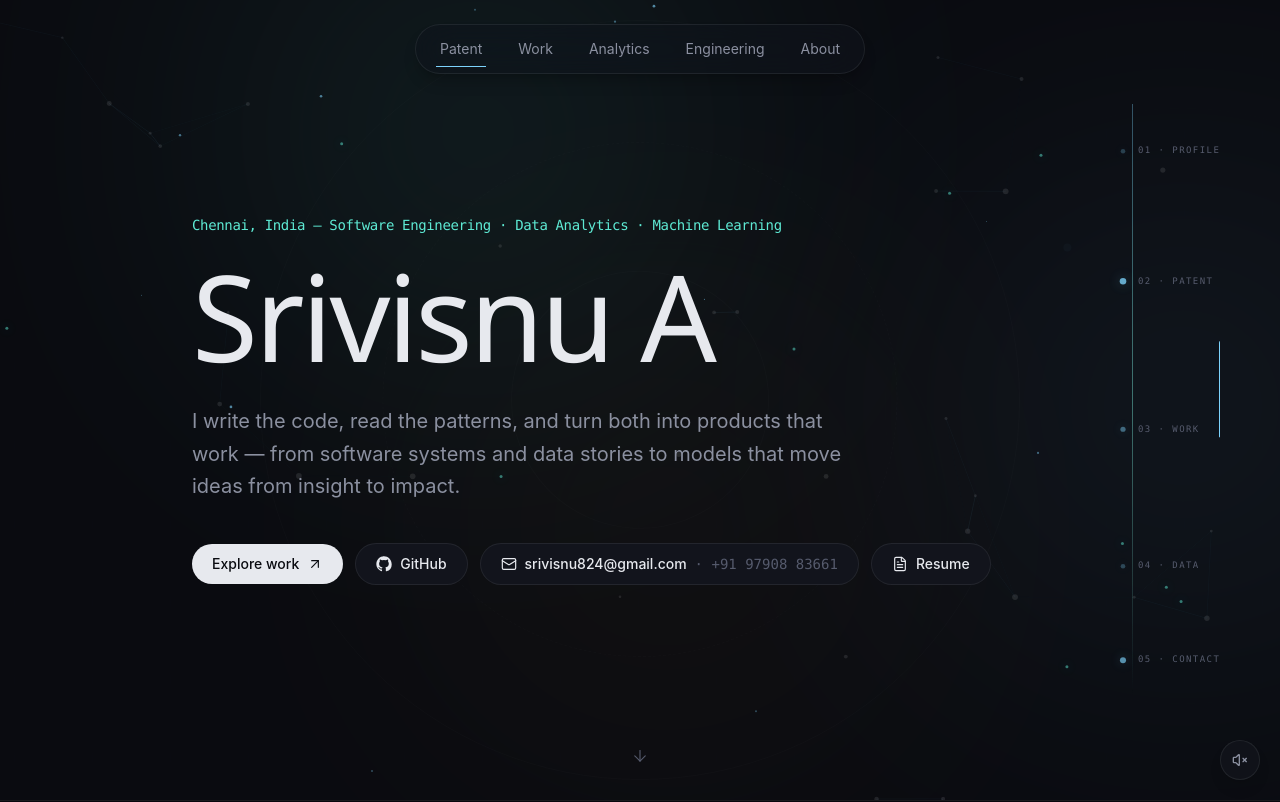
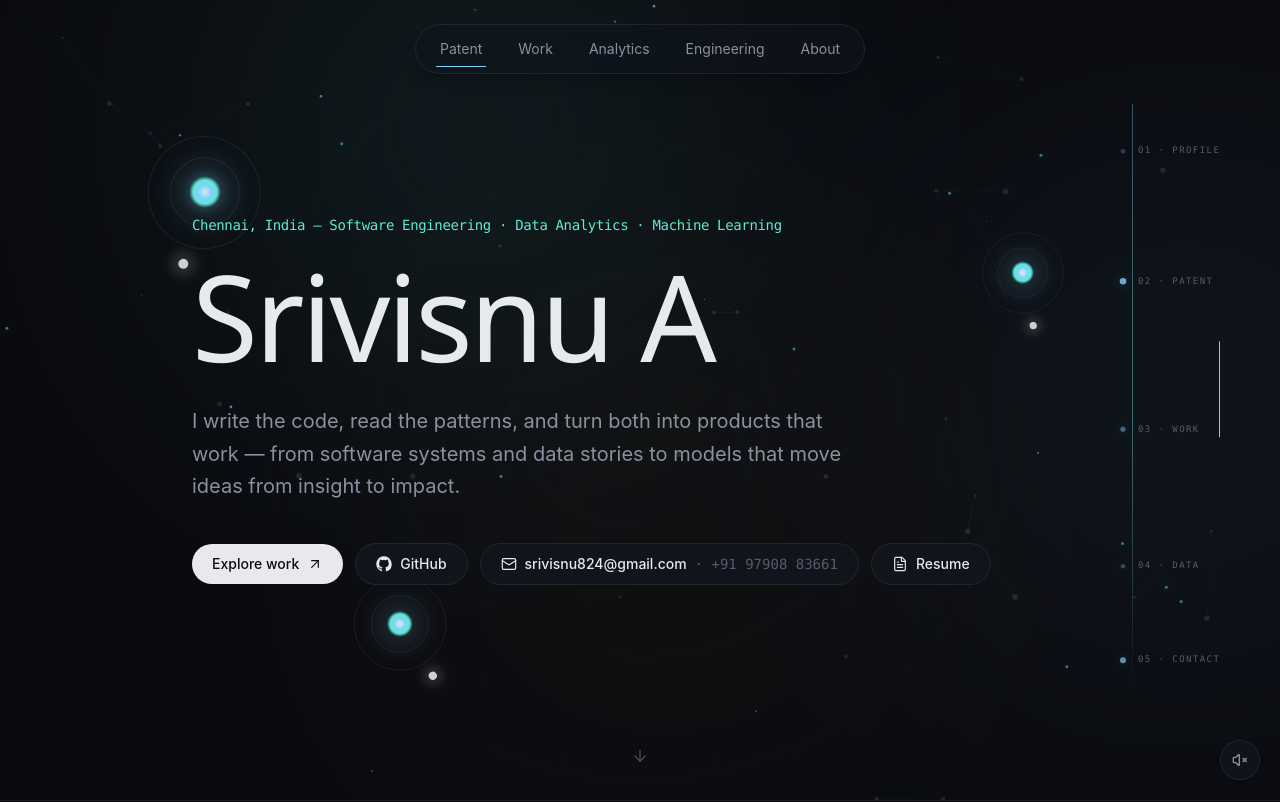
Before and after one commit to srivisnuA/portfolio, a Next.js app: page / in a window 1280 px wide. Shown: the top 802 px of the page. Built offline with nearby package versions, Linux system fonts and the light colour scheme.

Commit message:
Add star system lifecycle backdrop

```diff
--- a/components/MeshBackdrop.tsx
+++ b/components/MeshBackdrop.tsx
@@ -9,6 +9,12 @@ const stars = Array.from({ length: 64 }, (_, index) => ({
   depth: 0.35 + (index % 6) * 0.15,
   size: 0.8 + (index % 3) * 0.5,
 }));
+
+const systems = [
+  { left: 16, top: 24, scale: 1, speed: 32 },
+  { left: 78, top: 31, scale: 0.72, speed: 42 },
+  { left: 30, top: 76, scale: 0.82, speed: 38 },
+];
 
 export default function MeshBackdrop() {
   const { scrollYProgress } = useScroll();
@@ -31,8 +37,7 @@ export default function MeshBackdrop() {
       const now = performance.now();
       const dy = window.scrollY - lastScroll.current;
       const dt = Math.max(12, now - lastTime.current);
-      const velocity = Math.max(-4, Math.min(4, (dy / dt) * 1.65));
-      scrollVelocity.set(velocity);
+      scrollVelocity.set(Math.max(-4, Math.min(4, (dy / dt) * 1.65)));
       lastScroll.current = window.scrollY;
       lastTime.current = now;
       lastMove.current = now;
@@ -51,7 +56,6 @@ export default function MeshBackdrop() {
     window.addEventListener("scroll", onScroll, { passive: true });
     window.addEventListener("pointermove", onPointerMove, { passive: true });
     settleFrame.current = requestAnimationFrame(settle);
-
     return () => {
       window.removeEventListener("scroll", onScroll);
       window.removeEventListener("pointermove", onPointerMove);
@@ -70,135 +74,38 @@ export default function MeshBackdrop() {
     <div aria-hidden className="fixed inset-0 z-0 overflow-hidden pointer-events-none">
       <div className="absolute inset-0 bg-[#0A0B10]" />
 
-      <motion.div
-        style={{ x: useTransform(smoothX, [-1, 1], [-60, 80]), y: useTransform(smoothVelocity, [-4, 0, 4], [100, 0, -100]) }}
-        className="absolute -top-52 left-[10%] h-[680px] w-[680px] rounded-full opacity-[0.16] blur-[140px]"
-      >
-        <div className="h-full w-full rounded-full bg-[radial-gradient(circle,#5EEAD4_0%,transparent_68%)]" />
+      <motion.div style={{ x: useTransform(smoothX, [-1, 1], [-60, 80]), y: useTransform(smoothVelocity, [-4, 0, 4], [100, 0, -100]) }} className="absolute -top-52 left-[10%] h-[680px] w-[680px] rounded-full opacity-[0.16] blur-[140px]"><div className="h-full w-full rounded-full bg-[radial-gradient(circle,#5EEAD4_0%,transparent_68%)]" /></motion.div>
+      <motion.div style={{ x: useTransform(smoothX, [-1, 1], [100, -90]), y: useTransform(smoothVelocity, [-4, 0, 4], [-110, 0, 110]) }} className="absolute top-[12%] -right-52 h-[620px] w-[620px] rounded-full opacity-[0.14] blur-[145px]"><div className="h-full w-full rounded-full bg-[radial-gradient(circle,#7DD3FC_0%,transparent_70%)]" /></motion.div>
+      <motion.div style={{ x: useTransform(smoothX, [-1, 1], [-50, 55]), y: useTransform(scrollYProgress, [0, 1], [110, -220]) }} className="absolute -bottom-56 left-[30%] h-[560px] w-[560px] rounded-full opacity-[0.09] blur-[150px]"><div className="h-full w-full rounded-full bg-[radial-gradient(circle,#F5B860_0%,transparent_70%)]" /></motion.div>
+
+      <motion.div style={{ x: gridX, y: gridY, skewY: useTransform(smoothVelocity, [-4, 0, 4], [-3, 0, 3]) }} className="absolute -inset-x-16 -inset-y-[55%] opacity-[0.18]">
+        <svg className="h-[210%] w-full"><defs><linearGradient id="warpGridFade" x1="0" y1="0" x2="0" y2="1"><stop offset="0%" stopColor="#E7E9EE" stopOpacity="0" /><stop offset="48%" stopColor="#7DD3FC" stopOpacity="0.08" /><stop offset="58%" stopColor="#5EEAD4" stopOpacity="0.06" /><stop offset="100%" stopColor="#E7E9EE" stopOpacity="0" /></linearGradient><pattern id="warpGrid" width="78" height="78" patternUnits="userSpaceOnUse"><path d="M 78 0 L 0 0 0 78" fill="none" stroke="url(#warpGridFade)" strokeWidth="0.65" /></pattern></defs><rect width="100%" height="100%" fill="url(#warpGrid)" /></svg>
       </motion.div>
 
-      <motion.div
-        style={{ x: useTransform(smoothX, [-1, 1], [100, -90]), y: useTransform(smoothVelocity, [-4, 0, 4], [-110, 0, 110]) }}
-        className="absolute top-[12%] -right-52 h-[620px] w-[620px] rounded-full opacity-[0.14] blur-[145px]"
-      >
-        <div className="h-full w-full rounded-full bg-[radial-gradient(circle,#7DD3FC_0%,transparent_70%)]" />
-      </motion.div>
+      <motion.svg className="absolute inset-0 h-full w-full" style={{ x: starParallaxX, y: starParallaxY }}>{stars.map((star, index) => <motion.line key={index} x1={star.x} x2={star.x} y1={star.y} y2={star.y} stroke="#E7E9EE" strokeWidth={star.size} strokeLinecap="round" style={{ opacity: 0.14 + star.depth * 0.17 }} animate={{ y1: [`calc(${star.y} + 110vh)`, `calc(${star.y} - 110vh)`], y2: [`calc(${star.y} + 110vh)`, `calc(${star.y} - 110vh)`], opacity: [0.08, 0.45, 0.08] }} transition={{ duration: 10 + (index % 8) * 1.8, repeat: Infinity, ease: "linear", delay: -(index * 0.55) }} />)}</motion.svg>
 
-      <motion.div
-        style={{ x: useTransform(smoothX, [-1, 1], [-50, 55]), y: useTransform(scrollYProgress, [0, 1], [110, -220]) }}
-        className="absolute -bottom-56 left-[30%] h-[560px] w-[560px] rounded-full opacity-[0.09] blur-[150px]"
-      >
-        <div className="h-full w-full rounded-full bg-[radial-gradient(circle,#F5B860_0%,transparent_70%)]" />
-      </motion.div>
+      <div className="absolute inset-0">{stars.slice(0, 26).map((star, index) => <motion.span key={`star-${index}`} className="absolute rounded-full bg-[var(--accent-cyan)] shadow-[0_0_16px_rgba(125,211,252,0.35)]" style={{ left: star.x, top: star.y, width: star.size + 0.4, height: star.size + 0.4 }} animate={{ y: ["110vh", "-110vh"], opacity: [0.08, 0.62, 0.08], scale: [0.7, 1.35, 0.7] }} transition={{ duration: 8 + (index % 6) * 1.4, repeat: Infinity, ease: "linear", delay: -(index * 0.7) }} />)}</div>
 
-      <motion.div
-        style={{ x: gridX, y: gridY, skewY: useTransform(smoothVelocity, [-4, 0, 4], [-3, 0, 3]) }}
-        className="absolute -inset-x-16 -inset-y-[55%] opacity-[0.18]"
-      >
-        <svg className="h-[210%] w-full">
-          <defs>
-            <linearGradient id="warpGridFade" x1="0" y1="0" x2="0" y2="1">
-              <stop offset="0%" stopColor="#E7E9EE" stopOpacity="0" />
-              <stop offset="48%" stopColor="#7DD3FC" stopOpacity="0.08" />
-              <stop offset="58%" stopColor="#5EEAD4" stopOpacity="0.06" />
-              <stop offset="100%" stopColor="#E7E9EE" stopOpacity="0" />
-            </linearGradient>
-            <pattern id="warpGrid" width="78" height="78" patternUnits="userSpaceOnUse">
-              <path d="M 78 0 L 0 0 0 78" fill="none" stroke="url(#warpGridFade)" strokeWidth="0.65" />
-            </pattern>
-          </defs>
-          <rect width="100%" height="100%" fill="url(#warpGrid)" />
-        </svg>
-      </motion.div>
+      {systems.map((system, index) => (
+        <motion.div key={index} className="absolute hidden lg:block" style={{ left: `${system.left}%`, top: `${system.top}%`, scale: system.scale, x: useTransform(smoothX, [-1, 1], [-18, 18]), y: useTransform(smoothY, [-1, 1], [-14, 14]) }}>
+          <motion.div style={{ rotate: warp }} className="relative h-44 w-44 -translate-x-1/2 -translate-y-1/2">
+            <motion.div animate={{ rotate: 360 }} transition={{ duration: system.speed, repeat: Infinity, ease: "linear" }} className="absolute inset-[18%] rounded-full border border-[var(--accent-cyan)]/[0.10]" />
+            <motion.div animate={{ rotate: -360 }} transition={{ duration: system.speed * 1.35, repeat: Infinity, ease: "linear" }} className="absolute inset-[30%] rounded-full border border-[var(--accent-teal)]/[0.08]" />
+            <div className="absolute left-1/2 top-1/2 h-8 w-8 -translate-x-1/2 -translate-y-1/2 rounded-full bg-[radial-gradient(circle,#f9f7dc_0%,#7dd3fc_30%,#5eead4_52%,transparent_72%)] shadow-[0_0_34px_12px_rgba(125,211,252,0.18)]" />
+            <motion.div animate={{ rotate: 360 }} transition={{ duration: 12 + index * 2, repeat: Infinity, ease: "linear" }} className="absolute inset-0">
+              <div className="absolute left-1/2 top-2 h-2.5 w-2.5 -translate-x-1/2 rounded-full bg-white/80 shadow-[0_0_16px_4px_rgba(255,255,255,0.28)]" />
+            </motion.div>
+            <motion.div animate={{ scale: [0.7, 1.15, 0.75], opacity: [0.16, 0.42, 0.18] }} transition={{ duration: 5 + index, repeat: Infinity, ease: "easeInOut" }} className="absolute inset-[42%] rounded-full bg-[var(--accent-cyan)] blur-[7px]" />
+          </motion.div>
+        </motion.div>
+      ))}
 
-      <motion.svg className="absolute inset-0 h-full w-full" style={{ x: starParallaxX, y: starParallaxY }}>
-        {stars.map((star, index) => (
-          <motion.line
-            key={index}
-            x1={star.x}
-            x2={star.x}
-            y1={star.y}
-            y2={star.y}
-            stroke="#E7E9EE"
-            strokeWidth={star.size}
-            strokeLinecap="round"
-            style={{ opacity: 0.14 + star.depth * 0.17 }}
-            animate={{
-              y1: [`calc(${star.y} + 110vh)`, `calc(${star.y} - 110vh)`],
-              y2: [`calc(${star.y} + 110vh)`, `calc(${star.y} - 110vh)`],
-              opacity: [0.08, 0.45, 0.08],
-            }}
-            transition={{
-              duration: 10 + (index % 8) * 1.8,
-              repeat: Infinity,
-              ease: "linear",
-              delay: -(index * 0.55),
-            }}
-          />
-        ))}
-      </motion.svg>
+      <motion.div style={{ x: useTransform(smoothVelocity, [-4, 0, 4], [-1200, 0, 1200]), scaleX: streak, opacity: useTransform(smoothVelocity, [-4, -0.4, 0, 0.4, 4], [0.82, 0.28, 0.02, 0.28, 0.82]) }} className="absolute left-[5%] top-[28%] h-px w-[45vw] max-w-[580px] origin-left bg-gradient-to-r from-transparent via-[var(--accent-cyan)]/65 to-transparent blur-[0.7px]" />
+      <motion.div style={{ x: useTransform(smoothVelocity, [-4, 0, 4], [980, 0, -980]), scaleX: streak, opacity: useTransform(smoothVelocity, [-4, -0.4, 0, 0.4, 4], [0.72, 0.24, 0.02, 0.24, 0.72]) }} className="absolute right-[5%] top-[70%] h-px w-[36vw] max-w-[480px] origin-right bg-gradient-to-l from-transparent via-[var(--accent-teal)]/55 to-transparent blur-[0.7px]" />
+      <motion.div style={{ scaleX: useTransform(smoothVelocity, [-4, 0, 4], [2.15, 0.2, 2.15]), opacity: useTransform(smoothVelocity, [-4, -0.3, 0, 0.3, 4], [0.58, 0.12, 0.02, 0.12, 0.58]) }} className="absolute left-1/2 top-1/2 h-px w-[72vw] -translate-x-1/2 bg-gradient-to-r from-transparent via-[var(--accent-cyan)]/38 to-transparent blur-[1px]" />
+      <motion.div style={{ y: useTransform(smoothVelocity, [-4, 0, 4], [-340, 0, 340]), scaleY: useTransform(smoothVelocity, [-4, 0, 4], [2, 0.2, 2]), opacity: useTransform(smoothVelocity, [-4, -0.3, 0, 0.3, 4], [0.48, 0.08, 0.01, 0.08, 0.48]) }} className="absolute left-1/2 top-1/2 h-[48vh] w-px -translate-x-1/2 bg-gradient-to-b from-transparent via-[var(--accent-teal)]/25 to-transparent blur-[1px]" />
 
-      <div className="absolute inset-0">
-        {stars.slice(0, 26).map((star, index) => (
-          <motion.span
-            key={`star-${index}`}
-            className="absolute rounded-full bg-[var(--accent-cyan)] shadow-[0_0_16px_rgba(125,211,252,0.35)]"
-            style={{ left: star.x, top: star.y, width: star.size + 0.4, height: star.size + 0.4 }}
-            animate={{
-              y: [`110vh`, `-110vh`],
-              opacity: [0.08, 0.62, 0.08],
-              scale: [0.7, 1.35, 0.7],
-            }}
-            transition={{
-              duration: 8 + (index % 6) * 1.4,
-              repeat: Infinity,
-              ease: "linear",
-              delay: -(index * 0.7),
-            }}
-          />
-        ))}
-      </div>
-
-      <motion.div
-        style={{ x: useTransform(smoothVelocity, [-4, 0, 4], [-1200, 0, 1200]), scaleX: streak, opacity: useTransform(smoothVelocity, [-4, -0.4, 0, 0.4, 4], [0.82, 0.28, 0.02, 0.28, 0.82]) }}
-        className="absolute left-[5%] top-[28%] h-px w-[45vw] max-w-[580px] origin-left bg-gradient-to-r from-transparent via-[var(--accent-cyan)]/65 to-transparent blur-[0.7px]"
-      />
-      <motion.div
-        style={{ x: useTransform(smoothVelocity, [-4, 0, 4], [980, 0, -980]), scaleX: streak, opacity: useTransform(smoothVelocity, [-4, -0.4, 0, 0.4, 4], [0.72, 0.24, 0.02, 0.24, 0.72]) }}
-        className="absolute right-[5%] top-[70%] h-px w-[36vw] max-w-[480px] origin-right bg-gradient-to-l from-transparent via-[var(--accent-teal)]/55 to-transparent blur-[0.7px]"
-      />
-
-      <motion.div
-        style={{ scaleX: useTransform(smoothVelocity, [-4, 0, 4], [2.15, 0.2, 2.15]), opacity: useTransform(smoothVelocity, [-4, -0.3, 0, 0.3, 4], [0.58, 0.12, 0.02, 0.12, 0.58]) }}
-        className="absolute left-1/2 top-1/2 h-px w-[72vw] -translate-x-1/2 bg-gradient-to-r from-transparent via-[var(--accent-cyan)]/38 to-transparent blur-[1px]"
-      />
-
-      <motion.div
-        style={{ y: useTransform(smoothVelocity, [-4, 0, 4], [-340, 0, 340]), scaleY: useTransform(smoothVelocity, [-4, 0, 4], [2, 0.2, 2]), opacity: useTransform(smoothVelocity, [-4, -0.3, 0, 0.3, 4], [0.48, 0.08, 0.01, 0.08, 0.48]) }}
-        className="absolute left-1/2 top-1/2 h-[48vh] w-px -translate-x-1/2 bg-gradient-to-b from-transparent via-[var(--accent-teal)]/25 to-transparent blur-[1px]"
-      />
-
-      <motion.div
-        style={{ x: useTransform(smoothX, [-1, 1], [-24, 24]), y: useTransform(smoothY, [-1, 1], [-18, 18]), rotate: useTransform(smoothVelocity, [-4, 0, 4], [-9, 0, 9]), scale: useTransform(smoothVelocity, [-4, 0, 4], [1.18, 1, 1.18]) }}
-        className="absolute left-1/2 top-1/2 hidden h-[min(62vw,760px)] w-[min(62vw,760px)] -translate-x-1/2 -translate-y-1/2 rounded-full border border-[var(--border-hair)] opacity-[0.2] lg:block"
-      >
-        <motion.div
-          animate={{ rotate: 360 }}
-          transition={{ duration: 24, repeat: Infinity, ease: "linear" }}
-          className="absolute inset-[16%] rounded-full border border-dashed border-[var(--accent-cyan)]/[0.09]"
-        />
-        <motion.div
-          animate={{ rotate: -360 }}
-          transition={{ duration: 36, repeat: Infinity, ease: "linear" }}
-          className="absolute inset-[33%] rounded-full border border-[var(--accent-teal)]/[0.08]"
-        />
-      </motion.div>
-
-      <motion.div
-        className="absolute left-1/2 top-[16%] hidden h-2 w-2 rounded-full bg-[var(--accent-cyan)] shadow-[0_0_24px_rgba(125,211,252,0.7)] lg:block"
-        animate={{ x: [-18, 220, 430], y: [60, -20, 120], opacity: [0, 0.8, 0] }}
-        transition={{ duration: 7, repeat: Infinity, ease: "easeInOut", repeatDelay: 1 }}
-      />
+      <motion.div style={{ x: useTransform(smoothX, [-1, 1], [-24, 24]), y: useTransform(smoothY, [-1, 1], [-18, 18]), rotate: useTransform(smoothVelocity, [-4, 0, 4], [-9, 0, 9]), scale: useTransform(smoothVelocity, [-4, 0, 4], [1.18, 1, 1.18]) }} className="absolute left-1/2 top-1/2 hidden h-[min(62vw,760px)] w-[min(62vw,760px)] -translate-x-1/2 -translate-y-1/2 rounded-full border border-[var(--border-hair)] opacity-[0.2] lg:block"><motion.div animate={{ rotate: 360 }} transition={{ duration: 24, repeat: Infinity, ease: "linear" }} className="absolute inset-[16%] rounded-full border border-dashed border-[var(--accent-cyan)]/[0.09]" /><motion.div animate={{ rotate: -360 }} transition={{ duration: 36, repeat: Infinity, ease: "linear" }} className="absolute inset-[33%] rounded-full border border-[var(--accent-teal)]/[0.08]" /></motion.div>
     </div>
   );
 }
```
